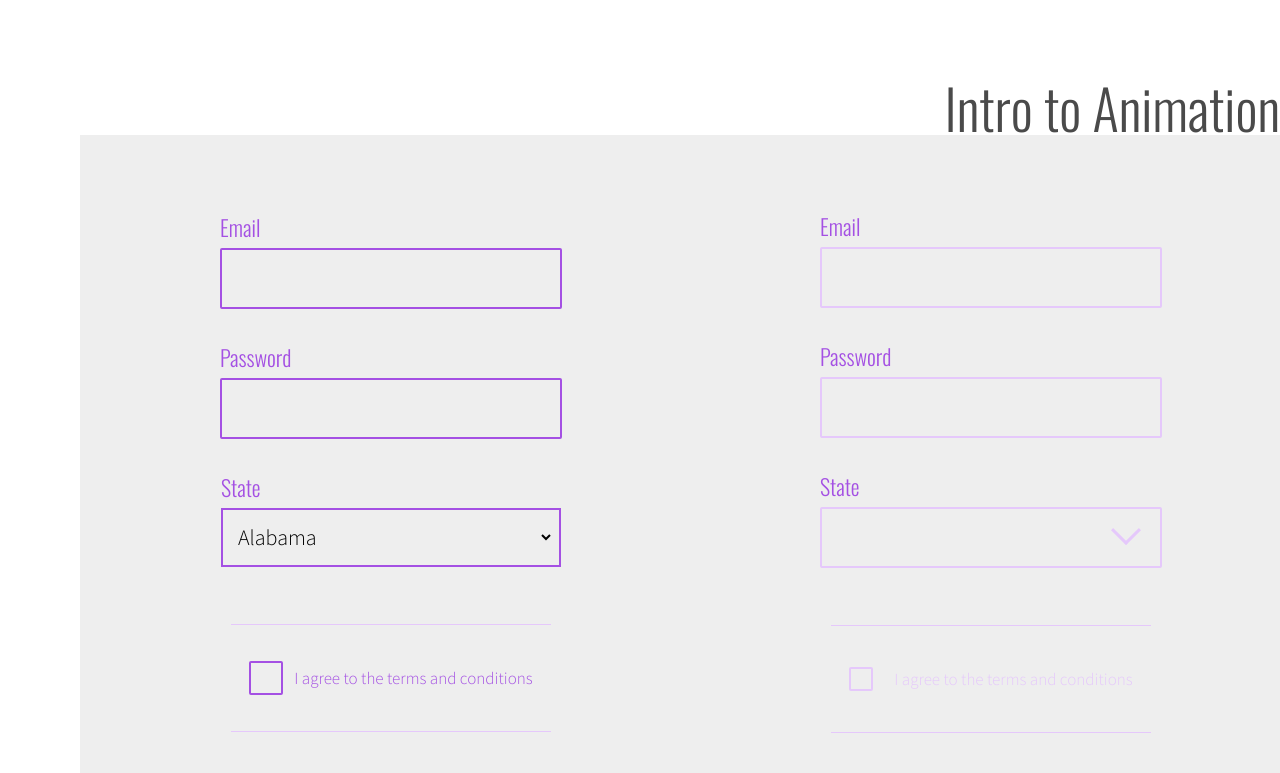
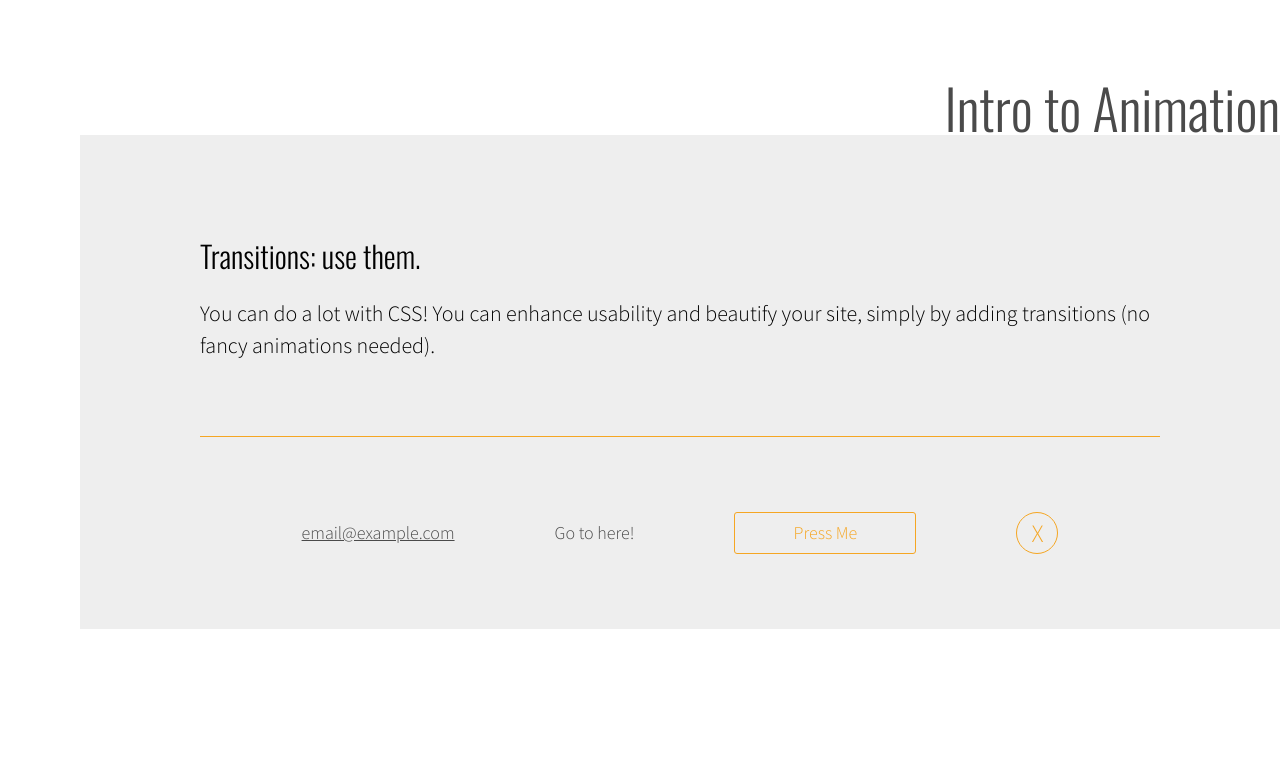
Before and after one commit to kitsbits/Animations, a React (Create React App) app: page / in a window 1280 px wide. Shown: the top 773 px of the page. Built offline with nearby package versions, Linux system fonts and the light colour scheme.

Commit message:
add new transitions page

```diff
--- /dev/null
+++ b/src/components/Transitions.js
@@ -0,0 +1,43 @@
+import React from 'react';
+import styled from 'styled-components';
+import { colors } from '../theme';
+import { BigWords, LittleWords } from './styles.js'
+
+const Wrapper = styled.section``;
+
+const WordsWrapper = styled.article`
+  max-width: 80%;
+  margin: 0 auto 75px;
+  border-bottom: 1px solid ${colors.orange};
+`;
+
+const ContentWrapper = styled.div`
+  display: flex;
+  flex-wrap: wrap;
+  align-items: center;
+  justify-content: center;
+  & > * {
+    margin: 0 50px 50px;
+  }
+`;
+
+export default function Transitions() {
+  return (
+    <Wrapper>
+      <WordsWrapper>
+        <BigWords>
+          Transitions: use them.
+      </BigWords>
+        <LittleWords>
+          You can do a lot with CSS! You can enhance usability and beautify your site, simply by adding transitions (no fancy animations needed).
+      </LittleWords>
+      </WordsWrapper>
+      <ContentWrapper>
+        <a href="#" class="p link">email@example.com</a>
+        <a href="/transitions" class="p underline">Go to here!</a>
+        <div class="p a-button">Press Me</div>
+        <div class="p close">X</div>
+      </ContentWrapper>
+    </Wrapper>
+  );
+}
--- /dev/null
+++ b/src/components/styles.js
@@ -0,0 +1,13 @@
+import styled from 'styled-components';
+import PDefault from './text/PDefault';
+import PBold from './text/PBold';
+
+export const BigWords = styled(PBold)`
+  font-size: 30px;
+  line-height: 32px;
+  margin-bottom: 25px;
+`;
+
+export const LittleWords = styled(PDefault)`
+  margin-bottom: 75px;
+`;
--- a/src/containers/App.js
+++ b/src/containers/App.js
@@ -6,6 +6,7 @@ import _ from 'lodash';
 import { colors } from '../theme';
 import PBold from '../components/text/PBold';
 import FormExample from '../components/FormExample';
+import Transitions from '../components/Transitions';
 import Keyframes from '../components/Keyframes';
 import GSAP from '../components/GSAP';
 
@@ -16,7 +17,6 @@ const Wrapper = styled.div`
   flex-direction: column;
   align-items: flex-end;
   overflow: hidden;
-  padding: 80px 0 160px;
 `;
 
 const IntroOverlay = styled.div`
@@ -27,7 +27,6 @@ const IntroOverlay = styled.div`
   height: 100vh;
   width: 100vw;
   background-color: ${colors.darkGrey};
-  overflow: scroll;
   z-index: 2;
 `;
 
@@ -61,13 +60,17 @@ class App extends React.Component {
   }
 
   componentDidMount() {
-    TweenMax.set(this.contextRef, { overflow: 'scroll' });
+    const { hasEntered } = this.state;
+    if (hasEntered) {
+      TweenMax.set(this.contextRef, { overflow: 'scroll', padding: '80px 0', height: 'auto' });
+    }
   }
 
   enter = (hasEntered) => {
     if (!hasEntered) {
       this.overlayTitle = this.overlayRef.querySelector('.overlay-title');
       this.animateEnter = new TimelineMax()
+        .set(this.contextRef, { padding: '80px 0', height: 'auto' })
         .to(this.overlayTitle, 0.1, { opacity: 1, ease: Elastic.easeOut })
         .to(this.overlayTitle, 0.1, { opacity: 0.6 })
         .to(this.overlayTitle, 0.15, { opacity: 0.8 })
@@ -95,9 +98,10 @@ class App extends React.Component {
       <Wrapper ref={(ref) => { this.contextRef = ref; }}>
         <Title>Intro to Animation</Title>
         <ContentWrapper>
+          <Transitions />
           {/* <Keyframes /> */}
           {/* <GSAP /> */}
-          <FormExample />
+          {/* <FormExample /> */}
         </ContentWrapper>
         {!hasEntered &&
           <IntroOverlay ref={(ref) => { this.overlayRef = ref; }}>
--- a/src/index.css
+++ b/src/index.css
@@ -1,3 +1,7 @@
+/******************/
+/****** BASE ******/
+/******************/
+
 :root {
   --lightGrey: #EEEEEE;
   --darkGrey: #4A4A4A;
@@ -9,7 +13,12 @@
 body {
   margin: 0;
   padding: 0;
+  background-color: white;
 }
+
+/******************/
+/**** keyframs ****/
+/******************/
 
 @keyframes fadeIn {
   0% { opacity: 0; }
@@ -42,28 +51,102 @@ body {
   100% { opacity: 0.3; }
 } */
 
-#page-wrapper {
-  height: 100vh;
-  width: 100vw;
-  background-color: black;
-  animation: fadeIn 1s 0.5s ease-in forwards;
+/******************/
+/* TRANSITIONS.js */
+/******************/
+
+.p {
+  font-size: 18px;
+  line-height: 22px;
+  font-family: 'Source Sans Pro', sans-serif;
+  font-weight: 300;
+}
+
+.a-button {
+  height: 40px;
+  width: 180px;
+  border-radius: 3px;
+  line-height: 40px;
+  text-align: center;
+  cursor: pointer;
+  color: var(--orange);
+  border: 1px solid var(--orange);
+  transition: all 0.35s ease;
+}
+
+.a-button:hover {
+  color: white;
+  background-color: var(--orange);
+}
+
+.underline {
+  text-decoration: none;
+  position: relative;
+  color: var(--darkGrey);
+  transition: all 0.35s ease;
+}
+
+.underline::after {
+  content: '';
+  position: absolute;
+  bottom: -5px;
+  left: 50%;
+  width: 0;
+  height: 2px;
+  background-color: var(--orange);
+  transform: translateX(-50%);
+  transition: width 0.35s ease;
+}
+
+.underline:hover::after {
+  width: 100%;
+}
+
+.link {
+  color: var(--darkGrey);
+  transition: color 0.25s ease;
+}
+
+.link:hover {
+  color: var(--orange);
+}
+
+.close {
+  height: 40px;
+  width: 40px;
+  border: 1px solid var(--orange);
+  border-radius: 50px;
+  cursor: pointer;
+  position: relative;
   display: flex;
   justify-content: center;
   align-items: center;
+  color: var(--orange);
+  font-size: 25px;
 }
 
-#intro-title {
-  font-size: 75px;
-  color: white;
-  font-family: 'Oswald', sans-serif;
-  animation: flicker 1.25s ease-out infinite;
+.close::before {
+  content: '';
+  position: absolute;
+  height: 50px;
+  width: 50px;
+  top: 50%;
+  left: 50%;
+  border-radius: 50px;
+  transform: translate(-50%, -50%) scale(0.5);
+  border: 1px solid var(--orange);
+  transition: opacity 0.25s ease, transform 0.5s ease;
+  opacity: 0;
 }
 
-#fade-in {
-  width: 10px;
-  height: 100px;
-  background-color: var(--purple);
+.close:hover::before {
+  opacity: 1;
+  transform: translate(-50%, -50%) scale(1);
 }
+
+/******************/
+/** KEYFRAMES.js **/
+/******************/
 
 .fade-in {
   width: 75px;
@@ -88,3 +171,12 @@ body {
   height: 50px;
   margin-bottom: 10px;
 }
+
+/******************/
+/***** GSAP.js ****/
+/******************/
+
+
+/******************/
+/* FORMEXAMPLE.js */
+/******************/
```
